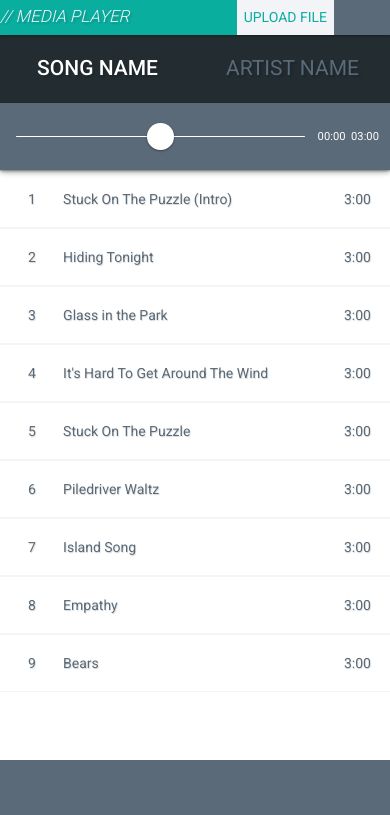
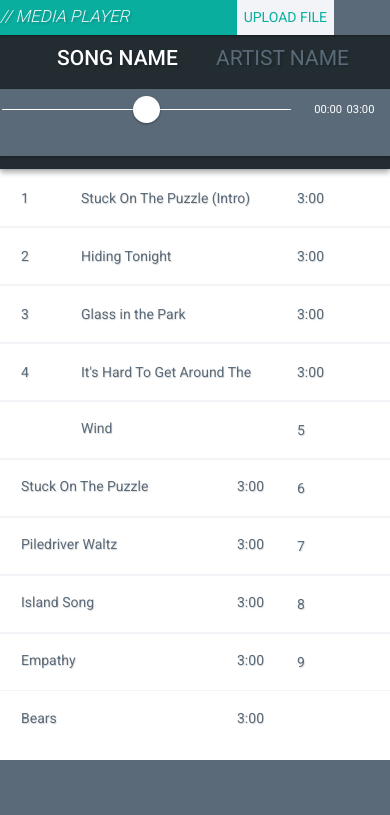
Before and after one commit to KNIGHTTH0R/MobileWebHybrid, a PHP site: page / in a window 390 px wide. Shown: the top 815 px of the page. Run offline with PHP 8.4, Linux system fonts and the light colour scheme; some libraries are stand-ins or nearby versions.

Commit message:
max width 400 media query

```diff
--- a/MediaPlayer/css/stylesheet.css
+++ b/MediaPlayer/css/stylesheet.css
@@ -592,6 +592,83 @@ input[type=range]:focus {
 
 }
 
+
+/* smaller devices fix */
+@media only screen and (max-width: 400px)
+{
+    body
+    {
+        /*font-size: 12px;*/
+    }
+
+    #containter-bot-content, #song-list li
+    {
+        width: 100vw;
+        padding: 0px;
+    }
+
+    #song-list li div
+    {
+        padding-left: 1.5em;
+    }
+
+    .song-row-title
+    {
+        width: 50%;
+    }
+
+    #media-player-song-title, #media-player-song-artist
+    {
+        font-size: 8px;
+        width: 30%;
+        padding: 0 0.2em 0 0.2em;
+        white-space: nowrap;
+        overflow:hidden;
+    }
+
+    #media-player
+    {
+        margin: 0;
+        padding:0;
+    }
+
+    #media-player-bar, #media-player-time
+    {
+        padding:0;
+        margin:0;
+        height: 5vh;
+    }
+
+    .content-top
+    {
+        padding-top:0;
+    }
+
+    #media-player-info
+    {
+        padding-top: 1.5em;
+    }
+
+    #media-player-info div
+    {
+        padding-bottom:0.6em;
+    }
+
+
+    #media-player-time p
+    {
+        font-size: 0.8em;
+        margin-left: 0.2em;
+        padding-right: 0.2em;
+        /* AMAZING CODE TO CENTER VERTICAL*/
+        align-items: center;
+        justify-content: center;
+        display: flex;
+    }
+
+}
+
+
 @media only screen and (min-width:700px) and (max-width: 1300px)
 {
 
--- a/MediaPlayer/index.html
+++ b/MediaPlayer/index.html
@@ -2,7 +2,8 @@
 <html>
     <head>
         <title>MediaPlayer</title>
-        <meta name = "viewport" content="width=device-width, height=device-height, user-scalable=NO">
+        <meta name="viewport" content="width=device-width; minimum-scale=1.0; maximum-scale=1.0; user-scalable=no">
+        <!--<meta name = "viewport" content="width=device-width, height=device-height, user-scalable=NO">-->
         <link rel='stylesheet' href='css/reset.css'>
         <link href="https://fonts.googleapis.com/icon?family=Material+Icons" rel="stylesheet">
         <link rel='stylesheet' href='css/stylesheet.css'>
```
